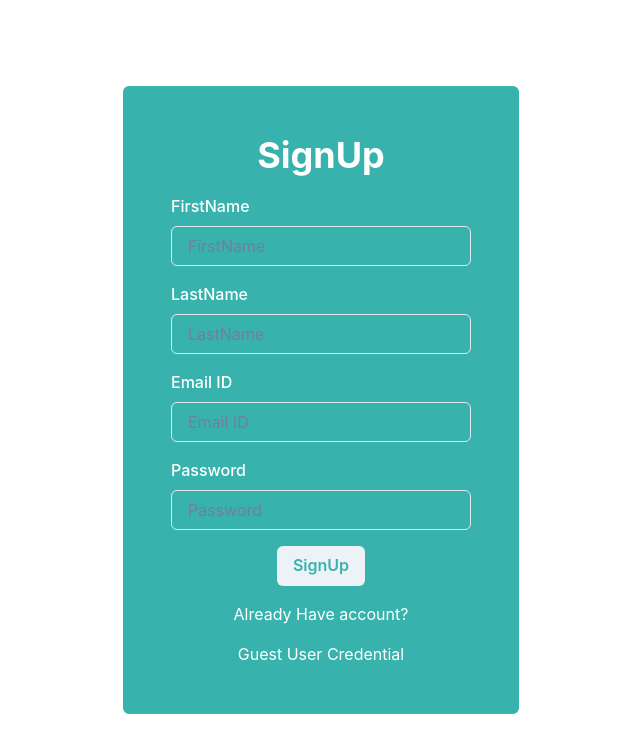
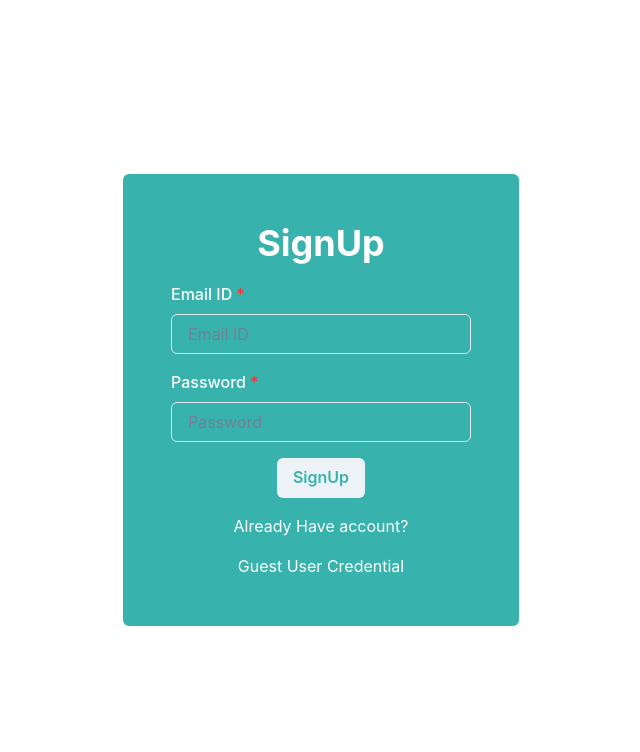
Before and after one commit to saketkum11/quizz-app, a React (Create React App) app: page /signup in a window 1280 px wide. Shown: the top 752 px of the page, without its empty margins (319-959 px from the left). Built offline with nearby package versions, Linux system fonts and the light colour scheme.

Commit message:
added: signup types

```diff
--- a/src/Firebase/Firebase.ts
+++ b/src/Firebase/Firebase.ts
@@ -20,4 +20,4 @@ const firebaseConfig = {
 // Initialize Firebase
 const fireBaseApp = initializeApp(firebaseConfig);
 export const auth = getAuth(fireBaseApp);
-export const dataBase = getFirestore(fireBaseApp);
+export const dataStore = getFirestore(fireBaseApp);
--- /dev/null
+++ b/src/Firebase/allTypes.ts
@@ -0,0 +1,5 @@
+import React from "react";
+
+export type childrenType = {
+  children: React.ReactNode;
+};
--- /dev/null
+++ b/src/allTypes/formTypes.tsx
@@ -0,0 +1,4 @@
+export type SignUpTypes = {
+  email: string;
+  password: string;
+};
--- a/src/pages/Signup.tsx
+++ b/src/pages/Signup.tsx
@@ -8,18 +8,18 @@ import {
   Heading,
   Link,
 } from "@chakra-ui/react";
-import { NavLink } from "react-router-dom";
-import { Formik, Field, useFormik } from "formik";
+import { Form, NavLink } from "react-router-dom";
+import React, { FormEvent, ReactElement, useState } from "react";
+import { SignUpTypes } from "../allTypes/formTypes";
 const Signup = () => {
+  const [formData, setFormData] = useState<SignUpTypes>({
+    email: "",
+    password: "",
+  });
+
   return (
     <>
-      <VStack
-        as="form"
-        mx="auto"
-        minH="600px"
-        justifyContent="center"
-        h="100vh"
-      >
+      <VStack mx="auto" minH="600px" justifyContent="center" h="100vh">
         <VStack
           w={{ base: "80%", md: "400px" }}
           p="3rem"
@@ -28,28 +28,36 @@ const Signup = () => {
           gap="1rem"
           bg="teal.400"
           color="white"
+          as="form"
+          onSubmit={(e: FormEvent) => {
+            e.preventDefault();
+          }}
         >
           <Heading>SignUp</Heading>
-          <FormControl>
-            <FormLabel>FirstName</FormLabel>
-            <Input placeholder="FirstName"></Input>
+
+          <FormControl isRequired>
+            <FormLabel>Email ID</FormLabel>
+            <Input
+              placeholder="Email ID"
+              name="email"
+              value={formData.email}
+              onChange={(event) => console.log(event.target.value)}
+            ></Input>
             <FormErrorMessage>Input value is worng</FormErrorMessage>
           </FormControl>
-          <FormControl>
-            <FormLabel>LastName</FormLabel>
-            <Input placeholder="LastName"></Input>
-            <FormErrorMessage>Input value is worng</FormErrorMessage>
+          <FormControl isRequired>
+            <FormLabel>Password</FormLabel>
+            <Input
+              color="white"
+              placeholder="Password"
+              name="password"
+              value={formData.password}
+            ></Input>
           </FormControl>
-          <FormControl>
-            <FormLabel>Email ID</FormLabel>
-            <Input placeholder="Email ID"></Input>
-            <FormErrorMessage>Input value is worng</FormErrorMessage>
-          </FormControl>
-          <FormControl>
-            <FormLabel>Password</FormLabel>
-            <Input color="white" placeholder="Password"></Input>
-          </FormControl>
-          <Button color="teal.400">SignUp</Button>
+          <Button color="teal.400" type="submit">
+            SignUp
+          </Button>
+
           <NavLink to="/signin">Already Have account?</NavLink>
           <Link color="white">Guest User Credential</Link>
         </VStack>
```
Also changed, not shown: src/context/authContext.js (deleted, +0 -18 lines), src/context/authContext.tsx (added, +17 -0 lines).
